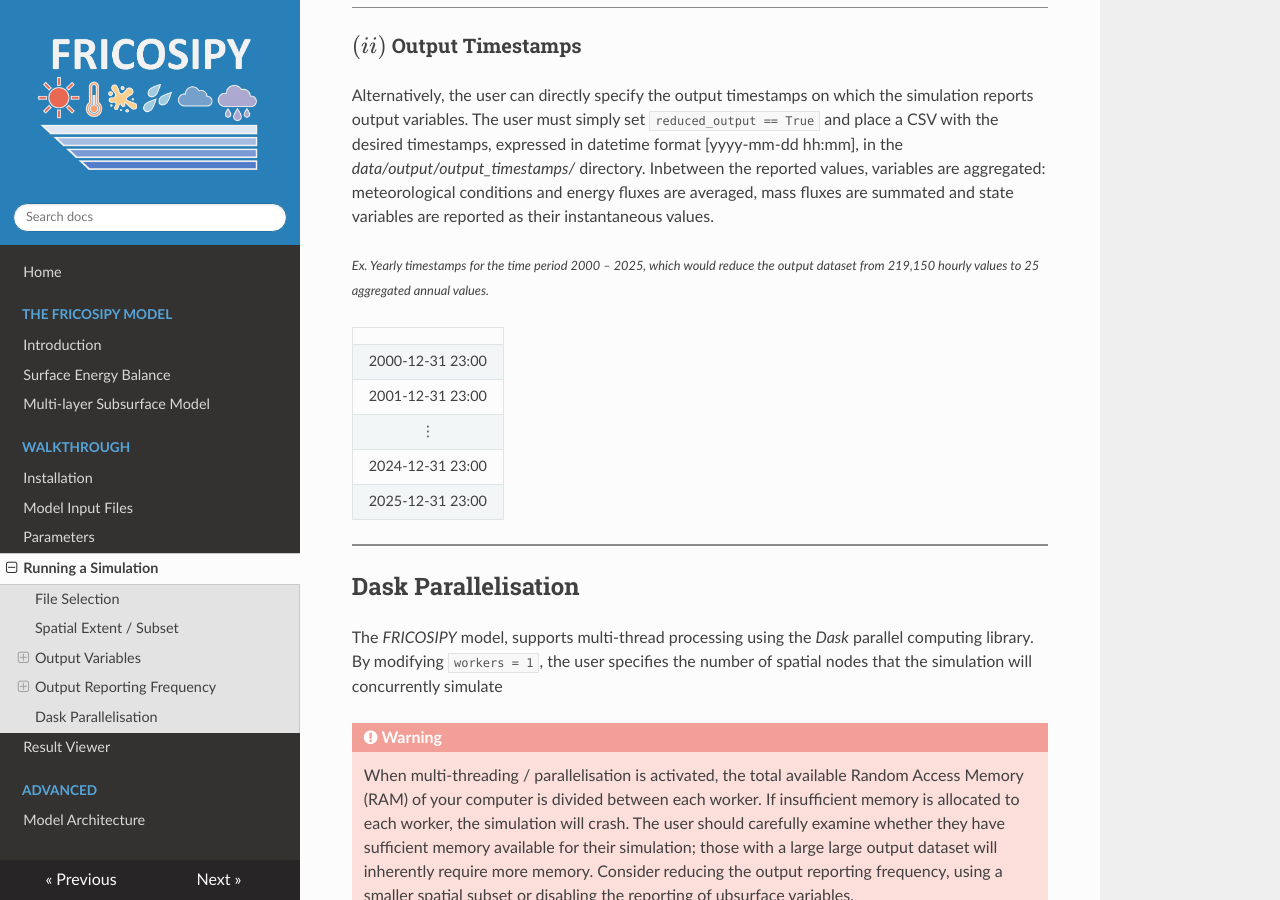
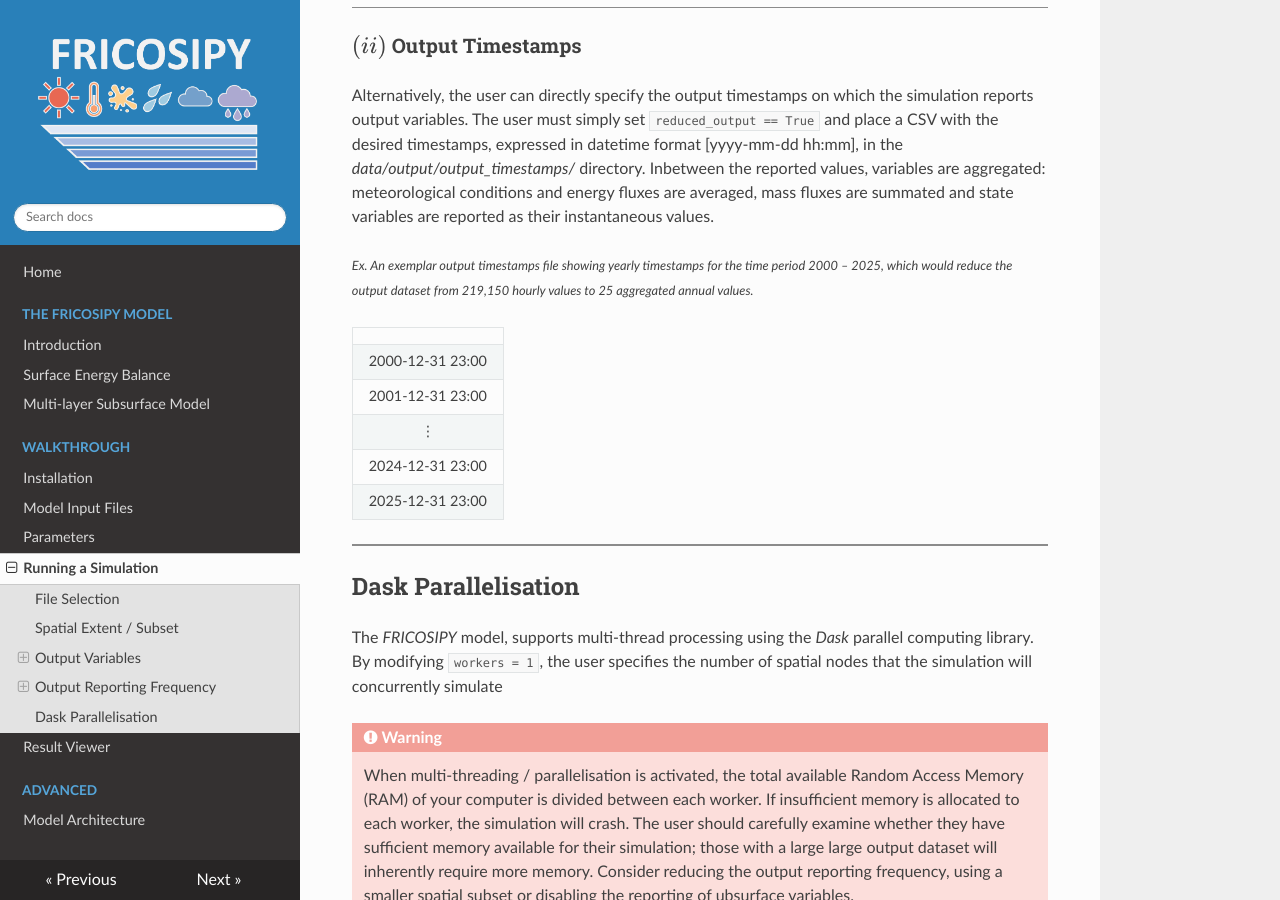
Before and after one commit to MarcusGastaldello/FRICOSIPY, an MkDocs documentation site: the page built from docs/running_a_simulation.md, in a window 1280 px wide and 900 px high, scrolled down 3817 px. Built offline with MkDocs 1.6.1, drawn with Linux system fonts in a browser that asks for light colours.

Commit message:
Update running_a_simulation.md

```diff
--- a/docs/running_a_simulation.md
+++ b/docs/running_a_simulation.md
@@ -147,7 +147,7 @@ By default, as with the original *COSIPY* model, *FRICOSIPY* reports each output
 
 Alternatively, the user can directly specify the output timestamps on which the simulation reports output variables. The user must simply set `reduced_output == True` and place a CSV with the desired timestamps, expressed in datetime format [yyyy-mm-dd hh:mm], in the *data/output/output_timestamps/* directory. Inbetween the reported values, variables are aggregated: meteorological conditions and energy fluxes are averaged, mass fluxes are summated and state variables are reported as their instantaneous values.
 
-<small> *Ex. Yearly timestamps for the time period 2000 – 2025, which would reduce the output dataset from 219,150 hourly values to 25 aggregated annual values.* </small>
+<small> *Ex. An exemplar output timestamps file showing yearly timestamps for the time period 2000 – 2025, which would reduce the output dataset from 219,150 hourly values to 25 aggregated annual values.* </small>
 
 |          |
 |:---:|
```
